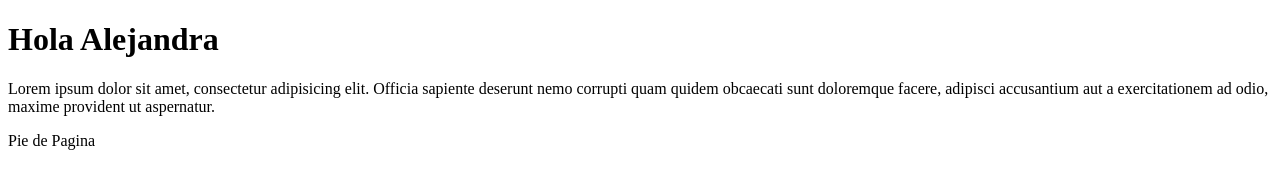
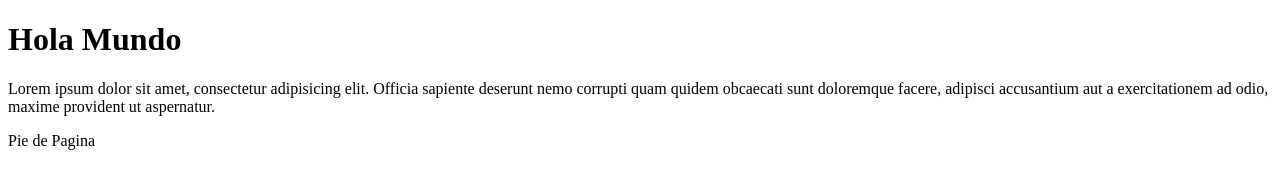
Before and after one commit to Haonter/Practica-Github, a plain HTML site: page index.html in a window 1280 px wide. Drawn offline with Linux system fonts and the light colour scheme.

Commit message:
Update index.html

```diff
--- a/index.html
+++ b/index.html
@@ -7,7 +7,7 @@
     <title>Saludo</title>
 </head>
 <body>
-    <h1>Hola Alejandra</h1>
+    <h1>Hola Mundo</h1>
     <p>Lorem ipsum dolor sit amet, consectetur adipisicing elit. Officia sapiente deserunt nemo corrupti quam quidem obcaecati sunt doloremque facere, adipisci accusantium aut a exercitationem ad odio, maxime provident ut aspernatur.</p>
 </body>
 <footer>Pie de Pagina</footer>
```
